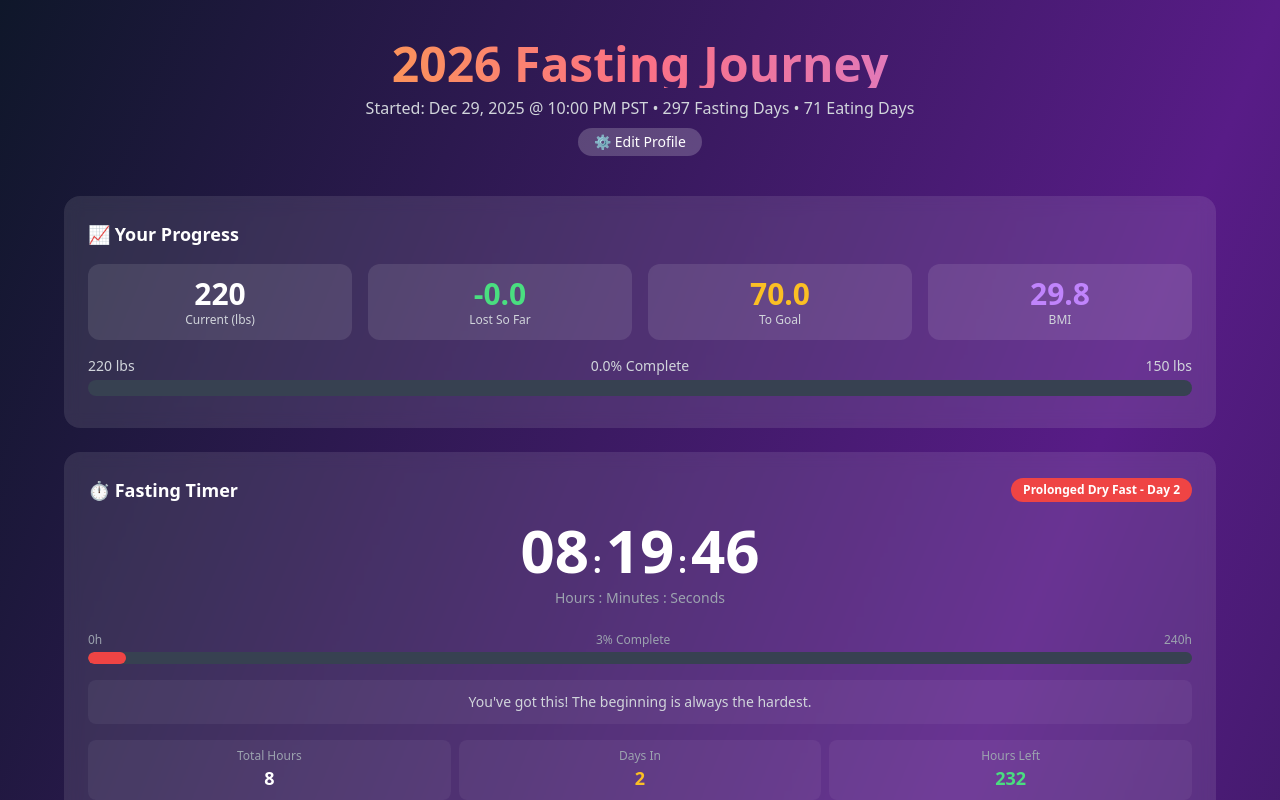
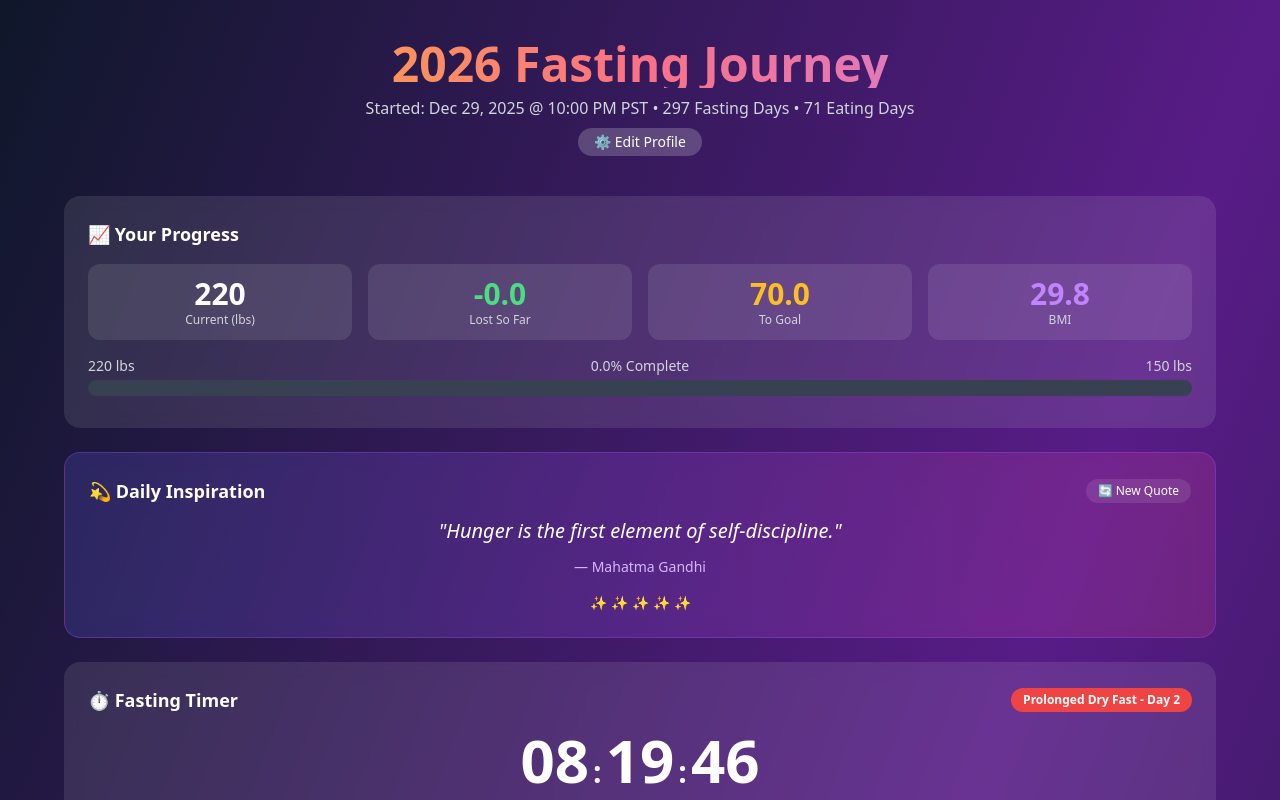
Before and after one commit to ketankshukla/fasting-focused-lifestyle, a React (Vite) app: page / in a window 1280 px wide. Shown: the top 800 px of the page. Built offline with nearby package versions, Linux system fonts and the light colour scheme.

Commit message:
Feature 7: Add Daily Motivational Quotes with 30 rotating fasting/health quotes

```diff
--- /dev/null
+++ b/src/components/Dashboard/MotivationalQuotes.jsx
@@ -0,0 +1,170 @@
+import React, { useState, useEffect } from "react";
+
+const quotes = [
+  {
+    text: "The pain you feel today will be the strength you feel tomorrow.",
+    author: "Unknown",
+  },
+  {
+    text: "Your body can stand almost anything. It's your mind that you have to convince.",
+    author: "Unknown",
+  },
+  {
+    text: "Fasting is the greatest remedy – the physician within.",
+    author: "Paracelsus",
+  },
+  {
+    text: "The best of all medicines is resting and fasting.",
+    author: "Benjamin Franklin",
+  },
+  {
+    text: "Hunger is the first element of self-discipline.",
+    author: "Mahatma Gandhi",
+  },
+  { text: "Instead of using medicine, rather fast a day.", author: "Plutarch" },
+  {
+    text: "Fasting is a fiery weapon. It has its own science.",
+    author: "Mahatma Gandhi",
+  },
+  {
+    text: "The discipline of fasting breaks you out of the world's routine.",
+    author: "Jentezen Franklin",
+  },
+  {
+    text: "To lengthen thy life, lessen thy meals.",
+    author: "Benjamin Franklin",
+  },
+  { text: "Fasting is the first principle of medicine.", author: "Rumi" },
+  {
+    text: "When you fast, you tap into your body's ability to heal itself.",
+    author: "Dr. Jason Fung",
+  },
+  {
+    text: "Every accomplishment starts with the decision to try.",
+    author: "John F. Kennedy",
+  },
+  {
+    text: "The only way to do great work is to love what you do.",
+    author: "Steve Jobs",
+  },
+  {
+    text: "Believe you can and you're halfway there.",
+    author: "Theodore Roosevelt",
+  },
+  {
+    text: "Success is not final, failure is not fatal: it is the courage to continue that counts.",
+    author: "Winston Churchill",
+  },
+  {
+    text: "The body achieves what the mind believes.",
+    author: "Napoleon Hill",
+  },
+  {
+    text: "Discipline is the bridge between goals and accomplishment.",
+    author: "Jim Rohn",
+  },
+  {
+    text: "Take care of your body. It's the only place you have to live.",
+    author: "Jim Rohn",
+  },
+  { text: "The greatest wealth is health.", author: "Virgil" },
+  {
+    text: "It's not about being the best. It's about being better than you were yesterday.",
+    author: "Unknown",
+  },
+  { text: "Your limitation—it's only your imagination.", author: "Unknown" },
+  {
+    text: "Push yourself, because no one else is going to do it for you.",
+    author: "Unknown",
+  },
+  { text: "Great things never come from comfort zones.", author: "Unknown" },
+  { text: "Dream it. Wish it. Do it.", author: "Unknown" },
+  {
+    text: "Success doesn't just find you. You have to go out and get it.",
+    author: "Unknown",
+  },
+  {
+    text: "The harder you work for something, the greater you'll feel when you achieve it.",
+    author: "Unknown",
+  },
+  {
+    text: "Don't stop when you're tired. Stop when you're done.",
+    author: "Unknown",
+  },
+  {
+    text: "Wake up with determination. Go to bed with satisfaction.",
+    author: "Unknown",
+  },
+  {
+    text: "Do something today that your future self will thank you for.",
+    author: "Sean Patrick Flanery",
+  },
+  { text: "Little things make big days.", author: "Unknown" },
+];
+
+const MotivationalQuotes = () => {
+  const [currentQuote, setCurrentQuote] = useState(null);
+  const [isAnimating, setIsAnimating] = useState(false);
+
+  const getQuoteOfTheDay = () => {
+    const today = new Date();
+    const dayOfYear = Math.floor(
+      (today - new Date(today.getFullYear(), 0, 0)) / 86400000
+    );
+    return quotes[dayOfYear % quotes.length];
+  };
+
+  const getRandomQuote = () => {
+    setIsAnimating(true);
+    setTimeout(() => {
+      const randomIndex = Math.floor(Math.random() * quotes.length);
+      setCurrentQuote(quotes[randomIndex]);
+      setIsAnimating(false);
+    }, 300);
+  };
+
+  useEffect(() => {
+    setCurrentQuote(getQuoteOfTheDay());
+  }, []);
+
+  if (!currentQuote) return null;
+
+  return (
+    <div className="bg-gradient-to-r from-indigo-500/20 via-purple-500/20 to-pink-500/20 backdrop-blur rounded-2xl p-4 sm:p-6 border border-purple-500/30">
+      <div className="flex items-center justify-between mb-3">
+        <h3 className="text-lg font-bold text-white">💫 Daily Inspiration</h3>
+        <button
+          onClick={getRandomQuote}
+          className="px-3 py-1 bg-white/10 text-white text-xs rounded-full hover:bg-white/20 transition-all"
+        >
+          🔄 New Quote
+        </button>
+      </div>
+
+      <div
+        className={`transition-opacity duration-300 ${
+          isAnimating ? "opacity-0" : "opacity-100"
+        }`}
+      >
+        <blockquote className="text-center">
+          <p className="text-lg sm:text-xl text-white font-medium italic leading-relaxed">
+            "{currentQuote.text}"
+          </p>
+          <footer className="mt-3 text-sm text-purple-300">
+            — {currentQuote.author}
+          </footer>
+        </blockquote>
+      </div>
+
+      <div className="flex justify-center mt-4 gap-1">
+        {[...Array(5)].map((_, i) => (
+          <span key={i} className="text-yellow-400 text-sm">
+            ✨
+          </span>
+        ))}
+      </div>
+    </div>
+  );
+};
+
+export default MotivationalQuotes;
--- a/src/components/Dashboard/index.js
+++ b/src/components/Dashboard/index.js
@@ -8,3 +8,4 @@ export { default as FastingTimer } from "./FastingTimer";
 export { default as NotificationSettings } from "./NotificationSettings";
 export { default as StreakCounter } from "./StreakCounter";
 export { default as AchievementBadges } from "./AchievementBadges";
+export { default as MotivationalQuotes } from "./MotivationalQuotes";
--- a/src/components/FastingTracker.jsx
+++ b/src/components/FastingTracker.jsx
@@ -17,6 +17,7 @@ import {
   NotificationSettings,
   StreakCounter,
   AchievementBadges,
+  MotivationalQuotes,
 } from "./Dashboard";
 import { MonthView, YearView } from "./Calendar";
 import { LogModal, ProfileModal } from "./Modals";
@@ -59,6 +60,8 @@ const FastingTracker = () => {
         />
 
         <ProgressDashboard stats={stats} profile={profile} />
+
+        <MotivationalQuotes />
 
         <FastingTimer />
 
```
